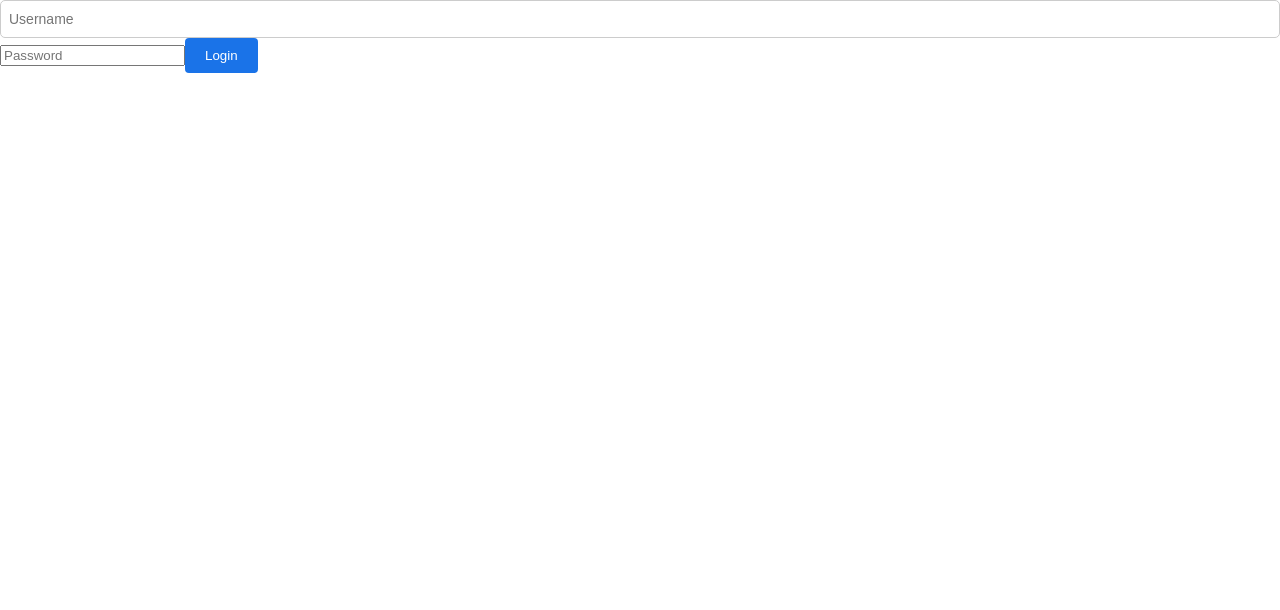
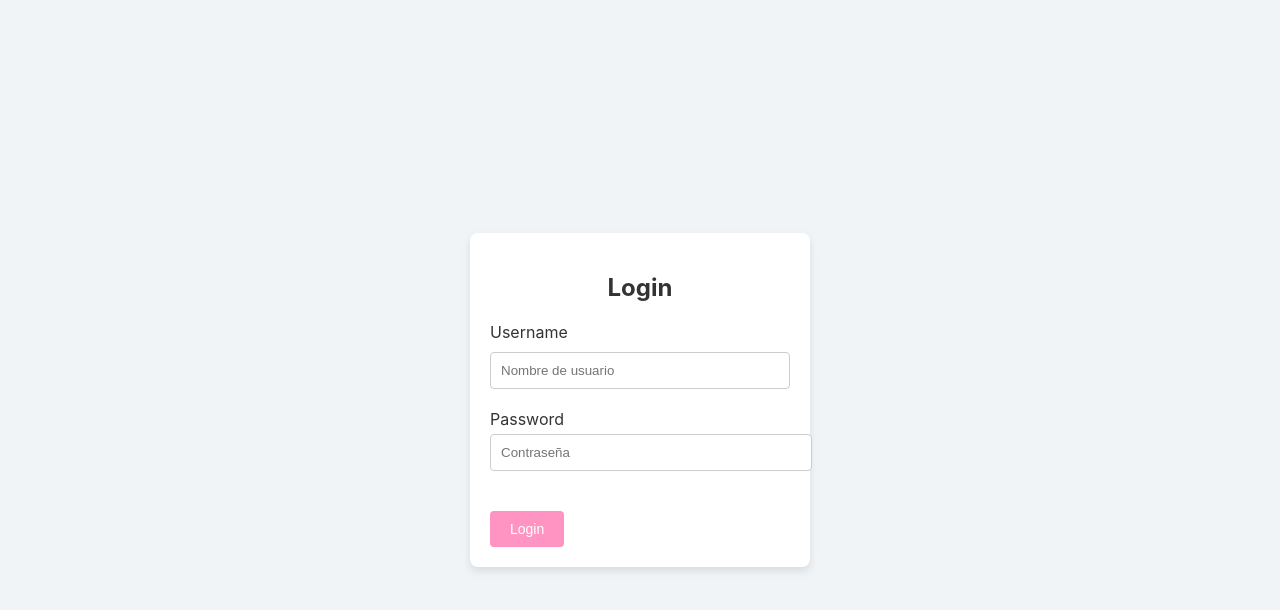
Before and after one commit to pamarilla87/michivisitas, a React (Create React App) app in the folder client/: page /admin-login in a window 1280 px wide. Shown: the top 610 px of the page. Built offline with nearby package versions, Linux system fonts and the light colour scheme.

Commit message:
CSS updated

```diff
--- a/client/src/AdminLoginPage.js
+++ b/client/src/AdminLoginPage.js
@@ -1,38 +1,50 @@
 import React, { useState } from 'react';
 import { useNavigate } from 'react-router-dom';
 import axios from 'axios';
+import './adminLoginPage.css'; // Make sure to link to a CSS file for styling
 
 function AdminLoginPage() {
     const [username, setUsername] = useState('');
     const [password, setPassword] = useState('');
+    const [error, setError] = useState('');
     const navigate = useNavigate();
 
     const handleLogin = async () => {
         try {
             const response = await axios.post('http://localhost:5000/login', { username, password });
             if (response.data.message === 'Logged in successfully') {
-                localStorage.setItem('token', response.data.token); // Store the token
-                navigate('/success'); // Redirect to success page
+                localStorage.setItem('token', response.data.token);
+                navigate('/success');
             } else {
-                alert('Login failed');
+                setError(response.data);
             }
         } catch (error) {
-            alert('Login error: ' + (error.response ? error.response.data.message : 'Network error'));
+            setError('Combinación de usuario y contraseña inválidos');
         }
     };
 
     const handleSubmit = (event) => {
-        event.preventDefault(); // Prevent default form submission behavior
+        event.preventDefault();
         handleLogin();
     };
 
     return (
-        <div>
-            <form onSubmit={handleSubmit}>
-                <input type="text" value={username} onChange={(e) => setUsername(e.target.value)} placeholder="Username" />
-                <input type="password" value={password} onChange={(e) => setPassword(e.target.value)} placeholder="Password" />
-                <button type="submit">Login</button>
-            </form>
+        <div className="login-container">
+            <div className="login-card">
+                <h2>Login</h2>
+                <form onSubmit={handleSubmit}>
+                    <div className="input-group">
+                        <label>Username</label>
+                        <input type="text" value={username} onChange={(e) => setUsername(e.target.value)} placeholder="Nombre de usuario" />
+                    </div>
+                    <div className="input-group">
+                        <label>Password</label>
+                        <input type="password" value={password} onChange={(e) => setPassword(e.target.value)} placeholder="Contraseña" />
+                    </div>
+                    <button type="submit" className="login-button">Login</button>
+                    {error && <div className="error-message">{error}</div>}
+                </form>
+            </div>
         </div>
     );
 }
--- /dev/null
+++ b/client/src/ConfirmationPage.css
@@ -0,0 +1,45 @@
+.confirmation-container {
+    display: flex;
+    justify-content: center;
+    align-items: center;
+    height: 100vh;
+    background-color: #f0f4f7; /* Consistent light pastel blue background */
+}
+
+.confirmation-card {
+    background: white;
+    padding: 40px;
+    border-radius: 10px;
+    box-shadow: 0 4px 8px rgba(0,0,0,0.1);
+    text-align: center;
+    width: 100%;
+    max-width: 600px;
+}
+
+h1 {
+    color: #333;
+    margin-bottom: 20px;
+    font-size: 24px; /* Slightly larger for emphasis */
+}
+
+p {
+    font-size: 16px; /* Standardized font size across pages */
+    color: #666;
+    line-height: 1.6;
+}
+
+.new-request-link {
+    display: inline-block;
+    margin-top: 20px;
+    padding: 10px 20px;
+    background-color: #ff94c2; /* Pastel pink to match buttons on other pages */
+    color: white;
+    border-radius: 4px;
+    text-decoration: none;
+    font-weight: bold;
+    transition: background-color 0.3s ease; /* Smooth transition for hover effect */
+}
+
+.new-request-link:hover {
+    background-color: #ec829a; /* A darker shade of pink for hover */
+}
--- a/client/src/FormPage.css
+++ b/client/src/FormPage.css
@@ -5,87 +5,71 @@
 .form-container {
     display: flex;
     justify-content: center;
-    margin-top: 20px;
-    padding: 0 10px;
+    align-items: center;
+    min-height: 100vh;
+    padding: 20px;
+    background-color: #f0f4f7; /* Very light pastel blue background for the whole page */
+    font-family: 'Roboto', sans-serif;
 }
 
-/* Styling the form to look like Google Forms */
+/* Styling the form to look more structured and visually separated */
 .form {
     display: flex;
     flex-direction: column;
+    width: 100%;
     max-width: 600px;
-    width: 100%;
     padding: 24px;
-    background-color: #fff;
+    background-color: #ffffff; /* White background for the form */
     border-radius: 8px;
-    box-shadow: 0 2px 4px rgba(0, 0, 0, 0.1);
-    font-family: 'Roboto', sans-serif;
+    box-shadow: 0 4px 8px rgba(0, 0, 0, 0.1);
 }
 
-.form div {
-    margin-bottom: 24px;
+.questions {
+    background-color: #e9f0f8; /* Soft blue for question background */
+    border: 1px solid #d1dce5;
+    padding: 15px;
+    margin-bottom: 20px; /* Space between questions */
+    border-radius: 8px;
 }
 
 label {
+    display: block;
+    margin-bottom: 5px;
+    color: #333;
     font-size: 16px;
-    color: #202124;
 }
 
 input[type="text"],
 input[type="email"],
 input[type="tel"],
+input[type="date"],
 select,
 textarea {
     width: 100%;
-    padding: 10px 8px;
+    padding: 8px;
     border: 1px solid #ccc;
-    border-radius: 5px;
+    border-radius: 4px;
     box-sizing: border-box;
-    font-size: 14px;
+    margin-top: 5px;
+    background-color: #fff; /* White background for inputs to ensure readability */
 }
 
 textarea {
-    height: 150px;
     resize: vertical;
+    height: 120px;
 }
 
 button {
-    padding: 10px 20px;
-    color: #fff;
-    background-color: #1a73e8;
+    width: 100%;
+    padding: 10px;
+    color: white;
+    background-color: #ff94c2; /* Pastel pink for buttons */
     border: none;
     border-radius: 4px;
     cursor: pointer;
-    transition: background-color 0.3s ease;
+    margin-top: 20px;
 }
 
 button:hover {
-    background-color: #135ab0;
+    background-color: #ec829a;
 }
-
-.input-group {
-    display: flex;
-    flex-direction: column;
-    /*margin-bottom: 1px;*/
-}
-
-input[type="checkbox"],
-input[type="radio"] {
-    margin-right: 10px;
-    /* Space between the checkbox/radio button and the label */
-}
-
-.input-group label {
-    margin-right: 10px;
-    /* Space between label and input */
-    white-space: nowrap;
-    /* Ensures the label does not wrap */
-}
-
-input[type="date"] {
-    width: 180px;
-    /* Adjust the width of the date picker */
-    padding: 8px;
-    border: 1px solid #ccc;
-    border-radius: 4px;
-}
--- a/client/src/WelcomePage.js
+++ b/client/src/WelcomePage.js
@@ -1,5 +1,6 @@
 import React from 'react';
 import { useNavigate } from 'react-router-dom';
+import './WelcomePage.css'; // Ensure this path matches the location of your CSS file
 
 function WelcomePage() {
     const navigate = useNavigate();
@@ -10,8 +11,7 @@ function WelcomePage() {
 
     return (
         <div className="welcome-container">
-            <h1>Welcome to MichiVisitas!</h1>
-            <p>Click the button below to request a quote for our services.</p>
+            <h1>Bienvenido a MichiVisitas!</h1>
             <button onClick={handleNavigate}>Solicitud de Presupuesto</button>
         </div>
     );
--- /dev/null
+++ b/client/src/adminLoginPage.css
@@ -0,0 +1,56 @@
+.login-container {
+    display: flex;
+    justify-content: center;
+    align-items: center;
+    height: 100vh;
+    background-color: #f0f4f7; /* Light pastel blue background consistent with other pages */
+}
+
+.login-card {
+    background: white;
+    padding: 20px;
+    border-radius: 8px;
+    box-shadow: 0 4px 8px rgba(0,0,0,0.1);
+    width: 300px; /* Preserving the size but ensuring aesthetics match */
+    display: flex;
+    flex-direction: column;
+}
+
+.input-group {
+    margin-bottom: 20px;
+}
+
+input[type="text"],
+input[type="password"] {
+    width: 100%;
+    padding: 10px;
+    border: 1px solid #ccc;
+    border-radius: 4px;
+    background-color: #ffffff; /* Ensures inputs are clearly visible */
+}
+
+.login-button {
+    background-color: #ff94c2; /* Pastel pink to match buttons on other pages */
+    color: white;
+    padding: 10px 20px;
+    border: none;
+    border-radius: 4px;
+    cursor: pointer;
+    transition: background-color 0.3s;
+}
+
+.login-button:hover {
+    background-color: #ec829a; /* Darker pink for hover effect */
+}
+
+.error-message {
+    color: red;
+    font-size: 0.875em;
+    margin-top: 10px;
+}
+
+h2 {
+    margin-bottom: 20px;
+    text-align: center;
+    color: #333; /* Ensuring header text is consistent in style */
+}
--- a/client/src/confirmationPage.js
+++ b/client/src/confirmationPage.js
@@ -1,18 +1,19 @@
 import React from 'react';
-import { useLocation, Link } from 'react-router-dom'; // Import useLocation to access the navigation state
+import { useLocation, Link } from 'react-router-dom';
+import './ConfirmationPage.css'; // Ensure to link the CSS for styling
 
 function ConfirmationPage() {
-    const location = useLocation(); // Access location object
-    const { id } = location.state || { id: 'Unknown ID' }; // Safely retrieve the ID or set a default
+    const location = useLocation();
+    const { id } = location.state || { id: 'Unknown ID' };
 
     return (
-        <div>
-            <h1>Recibimos tu solicitud!</h1>
-            <p>Nos vamos a estar contactando al celu que nos brindaste.</p>
-            <p>Presupuesto #: {id}</p>
-            <p>
-                <Link to="/">Solicitar otro presupuesto</Link>
-            </p>
+        <div className="confirmation-container">
+            <div className="confirmation-card">
+                <h1>¡Recibimos tu solicitud!</h1>
+                <p>Nos estaremos contactando al número que nos brindaste.</p>
+                <p>Presupuesto #: {id}</p>
+                <Link to="/form" className="new-request-link">Solicitar otro presupuesto</Link>
+            </div>
         </div>
     );
 }
--- a/client/src/welcomePage.css
+++ b/client/src/welcomePage.css
@@ -1,28 +1,45 @@
+/* Importing Google Fonts used on FormPage */
+@import url('https://fonts.googleapis.com/css2?family=Roboto:wght@400;500&display=swap');
+
+/* Base settings for the welcome container to center content */
 .welcome-container {
+    display: flex;
+    flex-direction: column;
+    align-items: center; /* This will center the button horizontally */
+    justify-content: center;
+    min-height: 100vh;
+    padding: 20px;
+    background-color: #f0f4f7; /* Very light pastel blue background for the whole page */
+    font-family: 'Roboto', sans-serif;
     text-align: center;
-    padding-top: 50px;
 }
 
-.welcome-container h1 {
+h1 {
     color: #333;
     font-size: 24px;
+    margin-bottom: 20px;
 }
 
-.welcome-container p {
+p {
+    font-size: 16px;
     color: #666;
-    margin: 20px 0;
+    margin-bottom: 20px;
 }
 
-.welcome-container button {
-    padding: 10px 20px;
-    background-color: #007BFF;
+button {
+    padding: 8px 16px;
     color: white;
+    background-color: #ff94c2; /* Pastel pink */
     border: none;
-    border-radius: 5px;
+    border-radius: 4px;
+    font-size: 14px;
     cursor: pointer;
-    font-size: 18px;
+    transition: background-color 0.3s ease;
+    display: inline-block; /* Ensures the button doesn't stretch */
+    width: initial; /* Resets any inherited width properties */
+    max-width: fit-content; /* This will make the button wide enough to fit its content */
 }
 
-.welcome-container button:hover {
-    background-color: #0056b3;
+button:hover {
+    background-color: #ec829a; /* Darker shade of pink for hover effect */
 }
```
Also changed, not shown: client/src/formPage.js (+10 -12 lines), 1 other file (tests, documents, lock files or other folders).
